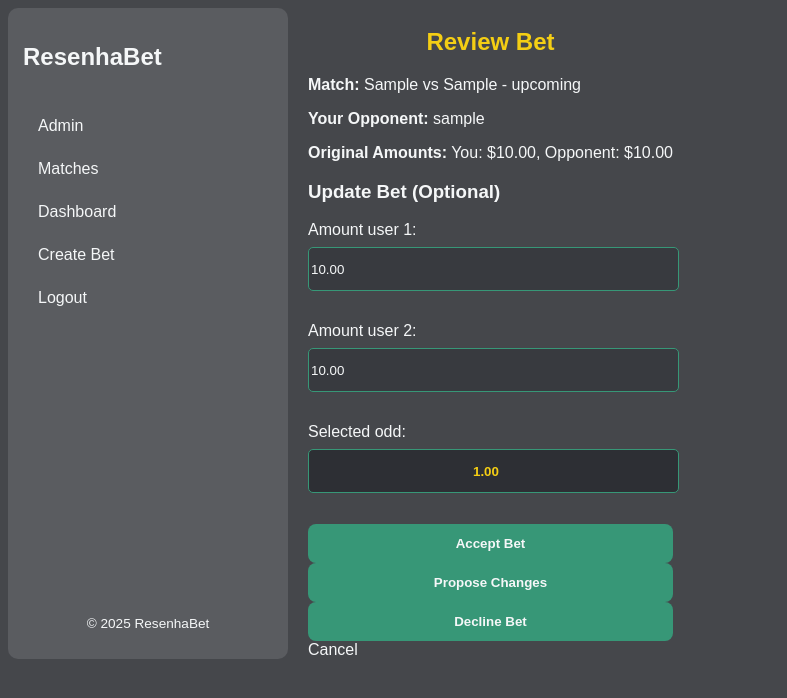
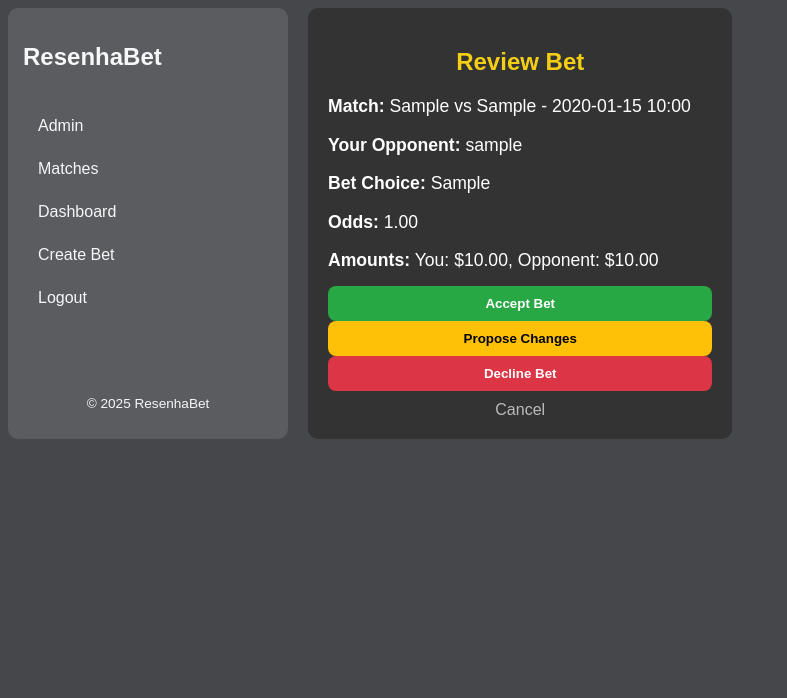
Before and after one commit to jammalz/LuckyShot, a Django app: page /bet/1/accept/ in a window 1280 px wide. Shown: the top 698 px of the page, without its empty margins (0-787 px from the left). Run offline with Django 5.2, Linux system fonts and the light colour scheme; a user stored in the database is signed in; tables that the repository leaves empty hold one stand-in row (values such as "Sample post").

Commit message:
Fix Accept Bet Model and Template
Updated the HTML for Accept Bet page.

Revamped logic for "proposing changes"

Added possibility to read more query params for create bet page
Minor fix to suggested odds logic.

```diff
--- a/luckyshot_main_app/forms.py
+++ b/luckyshot_main_app/forms.py
@@ -111,15 +111,10 @@ class CreateBetForm(forms.ModelForm):
                 self.fields["bet_choice"].choices = []
 
     def clean(self):
-        print("Data: ", self.data)
         cleaned_data = super().clean()
-        print("Cleaned Data: ", cleaned_data)
         selected_odd = cleaned_data.get("selected_odd")
         bet_choice = cleaned_data.get("bet_choice")
         bet_match = cleaned_data.get("bet_match")
-
-        print(f"Selected Odd: {selected_odd}")
-        print(f"Bet Choice: {bet_choice}")
 
         if not selected_odd:
             raise forms.ValidationError("Selected odd must be provided.")
@@ -129,19 +124,3 @@ class CreateBetForm(forms.ModelForm):
             raise forms.ValidationError("Invalid bet choice. Must be one of the teams in the match.")
 
         return cleaned_data
-
-class UpdateBetForm(forms.ModelForm):
-    class Meta:
-        model = Bet
-        fields = ["amount_user_1", "amount_user_2", "selected_odd"]
-
-    def clean(self):
-        cleaned_data = super().clean()
-        amount_user_1 = cleaned_data.get("amount_user_1")
-        amount_user_2 = cleaned_data.get("amount_user_2")
-
-        # Ensure at least one bet amount is provided
-        if not (amount_user_1 or amount_user_2):
-            raise ValidationError("At least one bet amount must be provided.")
-
-        return cleaned_data
--- a/luckyshot_main_app/models.py
+++ b/luckyshot_main_app/models.py
@@ -39,7 +39,7 @@ class Bet(models.Model):
 
         # Auto-validate bet_choice to be one of the teams in bet_match
         if self.bet_match and self.bet_choice:
-            teams = self.bet_match.get_teams()
+            teams = [self.bet_match.team1, self.bet_match.team2]
             if self.bet_choice not in teams:
                 raise ValueError(f"Invalid bet choice. Must be one of {teams}")
 
@@ -90,7 +90,8 @@ class Match(models.Model):
         return self.match_status == "live"
 
     def __str__(self):
-        return f"{self.team1} vs {self.team2} - {self.match_status}"
+        start_time = self.start_time.strftime("%Y-%m-%d %H:%M")
+        return f"{self.team1} vs {self.team2} - {start_time}"
 
     class Meta:
         ordering = ["start_time"]
--- a/luckyshot_main_app/views.py
+++ b/luckyshot_main_app/views.py
@@ -5,7 +5,7 @@ from django.contrib.auth.models import User
 from django.contrib.auth import login, logout
 from django.views.decorators.csrf import csrf_protect
 from django.contrib.auth.decorators import login_required
-from .forms import SignupForm, CreateBetForm, UpdateBetForm
+from .forms import SignupForm, CreateBetForm
 from .models import Bet, Match
 from decimal import Decimal
 import logging
@@ -85,11 +85,11 @@ def create_bet(request):
 
 @login_required
 def accept_bet(request, bet_id):
-    """Allows user_2 to accept, edit, or decline a bet."""
+    """Allows user_2 to accept, decline, or propose changes by swapping values and redirecting to create a new bet."""
     bet = get_object_or_404(Bet, id=bet_id)
 
     if request.user != bet.user_2:
-        return redirect("dashboard")  # Only user_2 can accept or modify
+        return redirect("dashboard")  # Only user_2 can act on this bet
 
     if request.method == "POST":
         action = request.POST.get("action")
@@ -104,30 +104,33 @@ def accept_bet(request, bet_id):
             bet.save()
             return redirect("dashboard")
 
-        elif action == "edit":
-            form = UpdateBetForm(request.POST)
-            if form.is_valid():
-                # Invalidate the original bet
-                bet.status = "invalidated"
-                bet.save()
+        elif action == "propose_changes":
+            bet.status = "invalidated"
+            bet.save()
 
-                # Create a new bet with swapped users and updated values
-                new_bet = Bet.objects.create(
-                    user_1=bet.user_2,
-                    user_2=bet.user_1,
-                    bet_match=bet.bet_match,
-                    bet_type=bet.bet_type,
-                    amount_user_1=form.cleaned_data["amount_user_1"],
-                    amount_user_2=form.cleaned_data["amount_user_2"],
-                    selected_odd=form.cleaned_data["selected_odd"],
-                    status="pending",
-                )
-                return redirect("dashboard")
+            # Swap user_1 and user_2
+            new_user_1 = bet.user_2
+            new_user_2 = bet.user_1
 
-    else:
-        form = UpdateBetForm(instance=bet)
+            # Swap teams and odds from the **Match model**
+            match = bet.bet_match
+            new_bet_choice = match.team2 if bet.bet_choice == match.team1 else match.team1
+            new_selected_odd = match.odds_team2 if bet.bet_choice == match.team1 else match.odds_team1
 
-    return render(request, "dashboard/accept_bet.html", {"bet": bet, "form": form})
+            # Swap bet amounts
+            new_amount_user_1 = bet.amount_user_2
+            new_amount_user_2 = bet.amount_user_1
+
+            # Redirect to create_bet page with **reversed** values
+            return redirect(
+                f"{request.build_absolute_uri('/create_bet/')}?"
+                f"bet_match={match.id}&bet_choice={new_bet_choice}"
+                f"&amount_user_1={new_amount_user_1}&amount_user_2={new_amount_user_2}"
+                f"&selected_odd={new_selected_odd}"
+                f"&user_2={new_user_2.id}"
+            )
+
+    return render(request, "dashboard/accept_bet.html", {"bet": bet})
 
 
 def matches(request):
--- a/static/css/components.css
+++ b/static/css/components.css
@@ -192,3 +192,25 @@ tbody tr {
     background-color: var(--color-highlighted-background);
     color: var(--color-text);
 }
+
+.swiper-container {
+    width: 100%;
+    padding: 20px 0;
+}
+
+.swiper-slide {
+    background: var(--color-highlighted-background);
+    color: var(--color-text);
+    border-radius: 10px;
+    padding: 15px;
+    text-align: center;
+    transition: transform 0.3s ease-in-out;
+}
+
+.swiper-slide:hover {
+    transform: scale(1.05);
+}
+
+.swiper-button-next, .swiper-button-prev {
+    color: var(--color-text);
+}
--- a/templates/dashboard/accept_bet.html
+++ b/templates/dashboard/accept_bet.html
@@ -1,20 +1,84 @@
 {% extends "base.html" %}
 
 {% block content %}
-    <h2>Review Bet</h2>
-    <p><strong>Match:</strong> {{ bet.bet_match }}</p>
-    <p><strong>Your Opponent:</strong> {{ bet.user_1.username }}</p>
-    <p><strong>Original Amounts:</strong> You: ${{ bet.amount_user_2 }}, Opponent: ${{ bet.amount_user_1 }}</p>
+    <div class="bet-review-container">
+        <h2>Review Bet</h2>
 
-    <form method="post">
-        {% csrf_token %}
-        <h3>Update Bet (Optional)</h3>
-        {{ form.as_p }}
+        <div class="bet-details">
+            <p><strong>Match:</strong> {{ bet.bet_match }}</p>
+            <p><strong>Your Opponent:</strong> {{ bet.user_1.username }}</p>
+            <p><strong>Bet Choice:</strong> {{ bet.bet_choice }}</p>
+            <p><strong>Odds:</strong> {{ bet.selected_odd }}</p>
+            <p><strong>Amounts:</strong> You: ${{ bet.amount_user_2 }}, Opponent: ${{ bet.amount_user_1 }}</p>
+        </div>
 
-        <button type="submit" name="action" value="accept">Accept Bet</button>
-        <button type="submit" name="action" value="edit">Propose Changes</button>
-        <button type="submit" name="action" value="decline">Decline Bet</button>
-    </form>
+        <form method="post">
+            {% csrf_token %}
+            <div class="bet-actions">
+                <button type="submit" name="action" value="accept" class="accept-btn">Accept Bet</button>
+                <button type="submit" name="action" value="propose_changes" class="edit-btn">Propose Changes</button>
+                <button type="submit" name="action" value="decline" class="decline-btn">Decline Bet</button>
+            </div>
+        </form>
 
-    <a href="{% url 'dashboard' %}">Cancel</a>
+        <a href="{% url 'dashboard' %}" class="cancel-link">Cancel</a>
+    </div>
+
+    <style>
+        .bet-review-container {
+            background: #333;
+            padding: 20px;
+            border-radius: 10px;
+            max-width: 500px;
+            margin: auto;
+            color: white;
+        }
+        .bet-details p {
+            font-size: 1.1em;
+            margin-bottom: 8px;
+        }
+        .bet-actions {
+            margin-top: 15px;
+        }
+        .bet-actions button {
+            padding: 10px 15px;
+            border-radius: 8px;
+            border: none;
+            font-weight: bold;
+            margin-right: 10px;
+            cursor: pointer;
+            transition: 0.3s ease-in-out;
+        }
+        .accept-btn {
+            background-color: #28a745;
+            color: white;
+        }
+        .accept-btn:hover {
+            background-color: #218838;
+        }
+        .edit-btn {
+            background-color: #ffc107;
+            color: black;
+        }
+        .edit-btn:hover {
+            background-color: #e0a800;
+        }
+        .decline-btn {
+            background-color: #dc3545;
+            color: white;
+        }
+        .decline-btn:hover {
+            background-color: #c82333;
+        }
+        .cancel-link {
+            display: block;
+            text-align: center;
+            margin-top: 10px;
+            color: #bbb;
+            text-decoration: none;
+        }
+        .cancel-link:hover {
+            color: white;
+        }
+    </style>
 {% endblock %}
```
Also changed, not shown: templates/dashboard/create_bet.html (+19 -10 lines).
